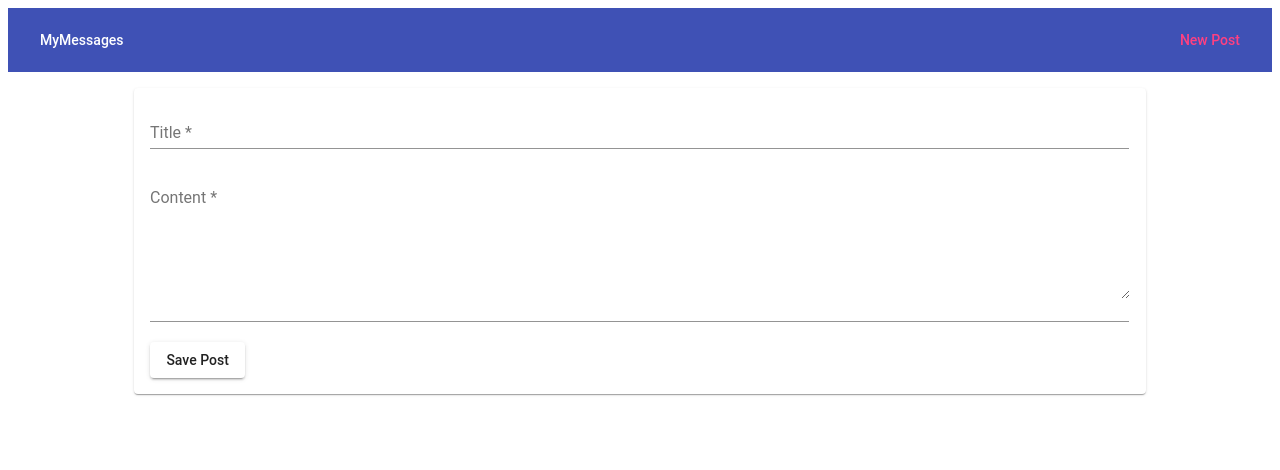
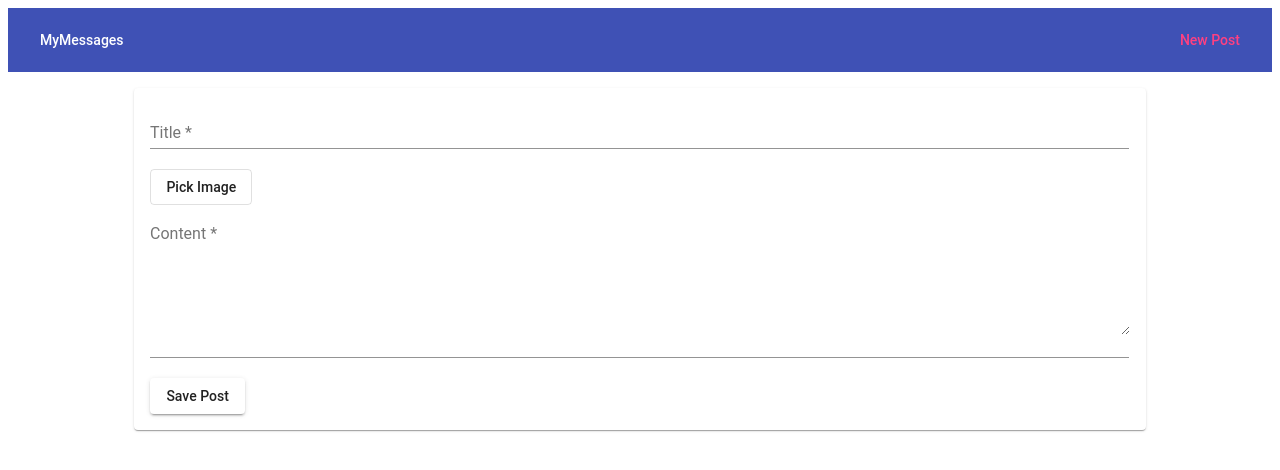
Before and after one commit to erniephillips/mean-course-video, an Angular app: page /create in a window 1280 px wide. Shown: the top 470 px of the page. Built offline with nearby package versions, Linux system fonts and the light colour scheme.

Commit message:
added file picker button that calls hidden input file

```diff
--- a/src/app/posts/post-create/post-create.component.css
+++ b/src/app/posts/post-create/post-create.component.css
@@ -10,3 +10,7 @@
 mat-spinner{
   margin: auto;
 }
+
+input[type="file"]{
+  visibility: hidden;
+}
--- a/src/app/posts/post-create/post-create.component.html
+++ b/src/app/posts/post-create/post-create.component.html
@@ -14,6 +14,10 @@
       />
       <mat-error *ngIf="title.invalid">Title required</mat-error>
     </mat-form-field>
+    <div>
+      <button mat-stroked-button type="button" (click)="filePicker.click()">Pick Image</button>
+      <input type="file" #filePicker>
+    </div>
     <mat-form-field>
       <textarea
         matInput
```
